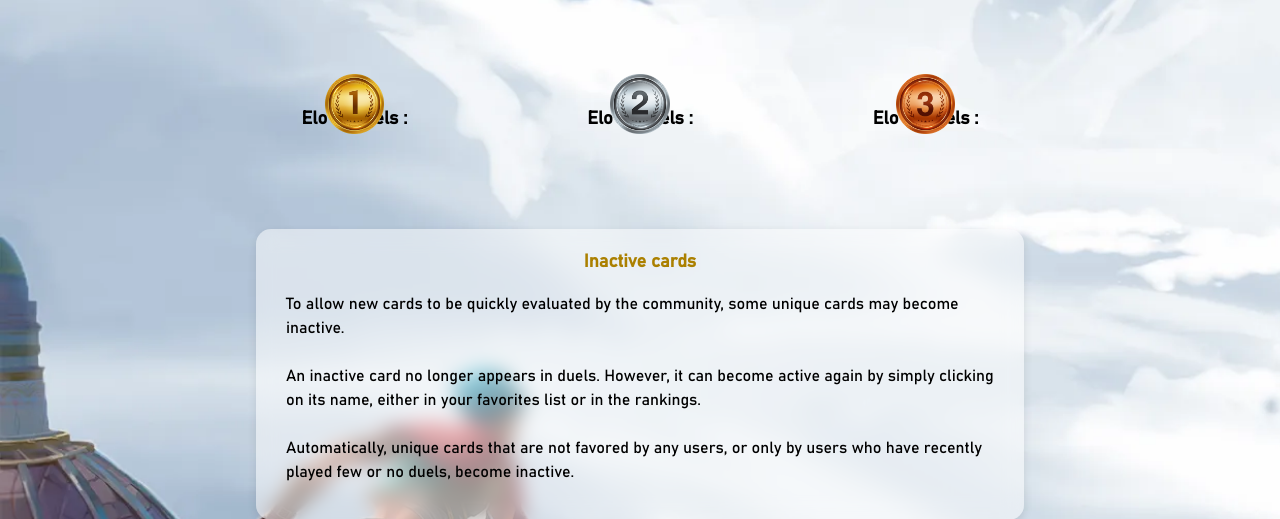
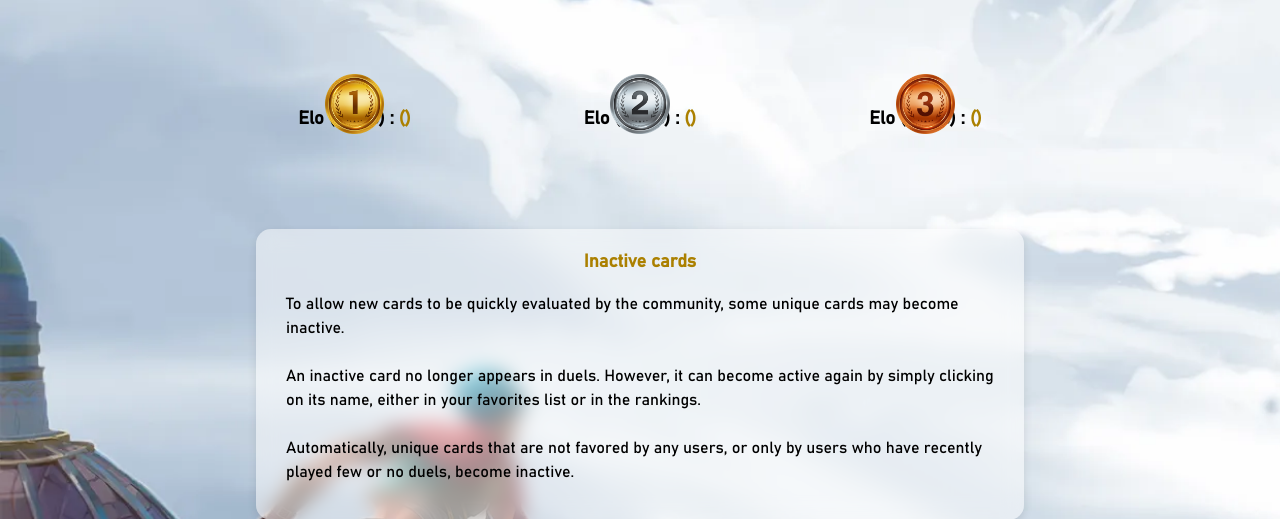
Before and after one commit to TristanGchlt/UniquesRanking, a Flask app: template app/templates/home.html in a window 1280 px wide. Shown: the part 1074-1593 px from the top of the page. Run offline with Flask 3, Linux system fonts and the light colour scheme; tables that the repository leaves empty hold one stand-in row (values such as "Sample post"); the template is opened without the code that fills it: values that come from a table or form of the project are taken from there, most other values are stand-ins (such as "Sample title", 1, 10 or a date in 2020); some libraries are stand-ins or nearby versions.

Commit message:
Minor change in the homepage top cards score

```diff
--- a/app/templates/home.html
+++ b/app/templates/home.html
@@ -307,7 +307,7 @@
                     </div>
                 </div>
                 <div class="row row-justify-content-center elocardhome" style="text-align: center;">
-                    <p>Elo : <span class="darker">{{ top_card[0].elo | round(1) }} </span> - {{_('duels')}} : <span class="darker">{{ top_card[0].nb_duel }}</span></p>
+                    <p>Elo ({{_('duels')}}) : <span class="darker">{{ top_card[0].elo | round(1) }} ({{ top_card[0].nb_duel }})</span></p>
                 </div>
             </div>
             <div class="col-md-4">
@@ -325,7 +325,7 @@
                     </div>
                 </div>
                 <div class="row row-justify-content-center elocardhome" style="text-align: center;">
-                    <p>Elo : <span class="darker">{{ top_card[1].elo | round(1) }} </span> - {{_('duels')}} : <span class="darker">{{ top_card[1].nb_duel }}</span></p>
+                    <p>Elo ({{_('duels')}}) : <span class="darker">{{ top_card[1].elo | round(1) }} ({{ top_card[1].nb_duel }})</span></p>
                 </div>
             </div>
             <div class="col-md-4">
@@ -343,7 +343,7 @@
                     </div>
                 </div>
                 <div class="row row-justify-content-center elocardhome" style="text-align: center;">
-                    <p>Elo : <span class="darker">{{ top_card[2].elo | round(1) }} </span>- {{_('duels')}} : <span class="darker">{{ top_card[2].nb_duel }} </span></p>
+                    <p>Elo ({{_('duels')}}) : <span class="darker">{{ top_card[2].elo | round(1) }} ({{ top_card[2].nb_duel }})</span></p>
                 </div>
             </div>
         </div>
```
